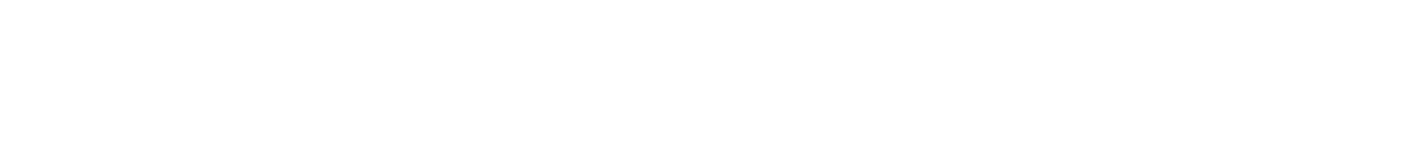
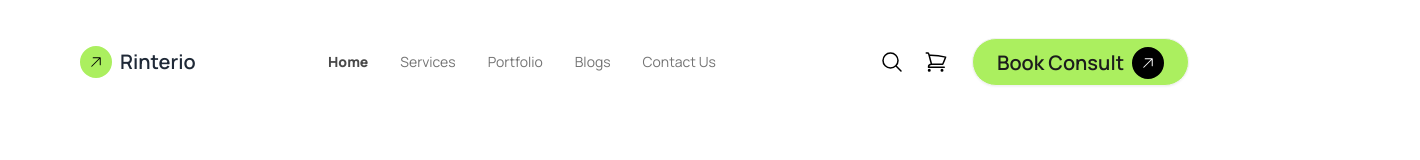
Before and after one commit to sumayashimurima/assignment-3-pr-with-tailwind, a plain HTML site: page index.html in a window 1280 px wide. Shown: the whole page, 1420 px wide, since content can reach past the window. Drawn offline with nearby package versions, Linux system fonts and the light colour scheme.

Commit message:
Here i done my navbar

```diff
--- a/index.html
+++ b/index.html
@@ -1,12 +1,106 @@
 <!DOCTYPE html>
-<html lang="en">
+<html data-theme="light" lang="en">
+
 <head>
     <meta charset="UTF-8">
     <meta name="viewport" content="width=device-width, initial-scale=1.0">
     <title>Beautiful House project</title>
+
+    <!-- google_font -->
+    <link rel="preconnect" href="https://fonts.googleapis.com">
+    <link rel="preconnect" href="https://fonts.gstatic.com" crossorigin>
+    <link href="https://fonts.googleapis.com/css2?family=Manrope:wght@200..800&display=swap" rel="stylesheet">
+
+    <!-- Daisy ui+ tailwindcss cnd -->
+    <link href="https://cdn.jsdelivr.net/npm/daisyui@4.12.10/dist/full.min.css" rel="stylesheet" type="text/css" />
+    <script src="https://cdn.tailwindcss.com"></script>
+
+
+    <style>
+        .font-manrope {
+            font-family: "Manrope", sans-serif;
+            font-optical-sizing: auto;
+            font-style: normal;
+        }
+    </style>
+
 </head>
-<body>
-    <header>
+
+<body class="font-manrope bg-#FFFFFF my-0 mx-auto lg:max-w-[1440px]">
+    <header class="lg:max-w-[1170px] mx-auto my-7">
+        <!-- nvabar -->
+        <nav>
+            <div class="navbar bg-base-100">
+                <div class="navbar-start">
+
+                    <a class="btn btn-ghost text-xl"><svg xmlns="http://www.w3.org/2000/svg" fill="none"
+                            viewBox="0 0 24 24" stroke-width="1.5" stroke="currentColor"
+                            class="size-8 text-black -rotate-45 bg-[#ABEF5F] p-2 rounded-2xl">
+                            <path stroke-linecap="round" stroke-linejoin="round"
+                                d="M13.5 4.5 21 12m0 0-7.5 7.5M21 12H3 " />
+                        </svg>
+                        Rinterio</a>
+                </div>
+                <div class="navbar-center hidden lg:flex">
+                    <ul class="menu menu-horizontal px-1">
+                        <li class="font-extrabold text-[#494949]"><a>Home</a></li>
+                        <li class="text-[#737373]"><a>Services</a></li>
+                        <li class="text-[#737373]"><a>Portfolio</a></li>
+                        <li class="text-[#737373]"><a>Blogs</a></li>
+                        <li class="text-[#737373]"><a>Contact Us</a></li>
+
+                    </ul>
+                </div>
+
+                <div class="  ml-36 space-x-5 mr-6 hidden md:flex">
+                    <a href=""><svg xmlns="http://www.w3.org/2000/svg" fill="none" viewBox="0 0 24 24"
+                            stroke-width="1.5" stroke="currentColor" class="size-6 bg-[white] text-black ">
+                            <path stroke-linecap="round" stroke-linejoin="round"
+                                d="m21 21-5.197-5.197m0 0A7.5 7.5 0 1 0 5.196 5.196a7.5 7.5 0 0 0 10.607 10.607Z" />
+                        </svg>
+                    </a>
+                    <a href=""><svg xmlns="http://www.w3.org/2000/svg" fill="none" viewBox="0 0 24 24"
+                            stroke-width="1.5" stroke="currentColor" class="size-6  bg-[white] text-black">
+                            <path stroke-linecap="round" stroke-linejoin="round"
+                                d="M2.25 3h1.386c.51 0 .955.343 1.087.835l.383 1.437M7.5 14.25a3 3 0 0 0-3 3h15.75m-12.75-3h11.218c1.121-2.3 2.1-4.684 2.924-7.138a60.114 60.114 0 0 0-16.536-1.84M7.5 14.25 5.106 5.272M6 20.25a.75.75 0 1 1-1.5 0 .75.75 0 0 1 1.5 0Zm12.75 0a.75.75 0 1 1-1.5 0 .75.75 0 0 1 1.5 0Z" />
+                        </svg>
+                    </a>
+                </div>
+
+
+                <div class="navbar-end hidden md:block">
+                    <a class="btn bg-[#ABEF5F] pt-2 pb-5  px-6 rounded-3xl text-[#1C1C1C] text-xl ">Book Consult <svg
+                            xmlns="http://www.w3.org/2000/svg" fill="none" viewBox="0 0 24 24" stroke-width="1.5"
+                            stroke="currentColor" class="size-8 text-white bg-black -rotate-45  p-2 rounded-2xl">
+                            <path stroke-linecap="round" stroke-linejoin="round"
+                                d="M13.5 4.5 21 12m0 0-7.5 7.5M21 12H3 " />
+                        </svg></a>
+                </div>
+
+                <div class="dropdown">
+                    <div tabindex="0" role="button" class="btn btn-ghost lg:hidden">
+                        <svg xmlns="http://www.w3.org/2000/svg" class="h-5 w-5" fill="none" viewBox="0 0 24 24"
+                            stroke="currentColor">
+                            <path stroke-linecap="round" stroke-linejoin="round" stroke-width="2"
+                                d="M4 6h16M4 12h8m-8 6h16" />
+                        </svg>
+                    </div>
+                    <ul tabindex="0"
+                        class="menu menu-sm dropdown-content bg-base-100 rounded-box z-[1] mt-3 w-52 p-2 shadow">
+                        <li><a>Home</a></li>
+                        <li><a>Services</a></li>
+                        <li><a>Portfolio</a></li>
+                        <li><a>Blogs</a></li>
+                        <li><a>Contact Us</a></li>
+                    </ul>
+                </div>
+            </div>
+        </nav>
+
+        <!-- banner -->
+
+
+
 
     </header>
 
@@ -19,4 +113,5 @@
     </footer>
 
 </body>
+
 </html>
```
Also changed, not shown: tailwind.config.js (added, +8 -0 lines).
